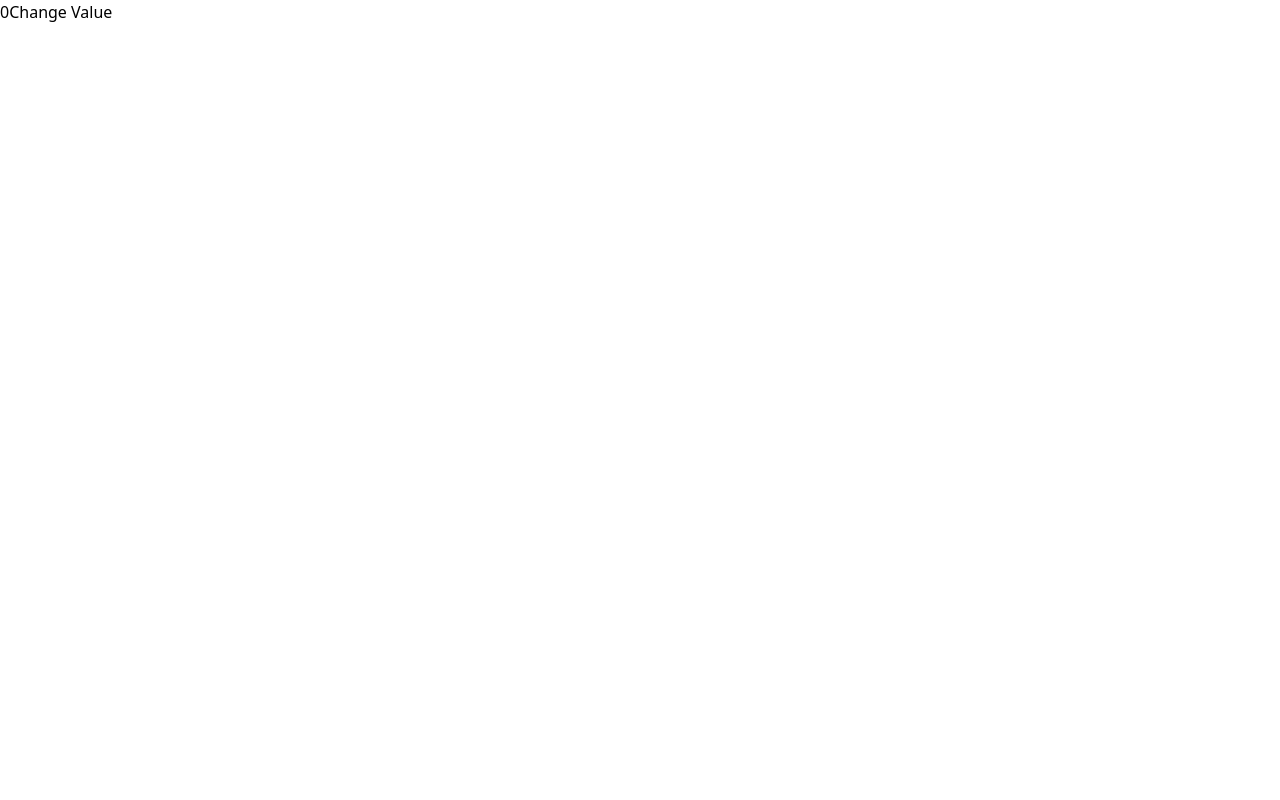
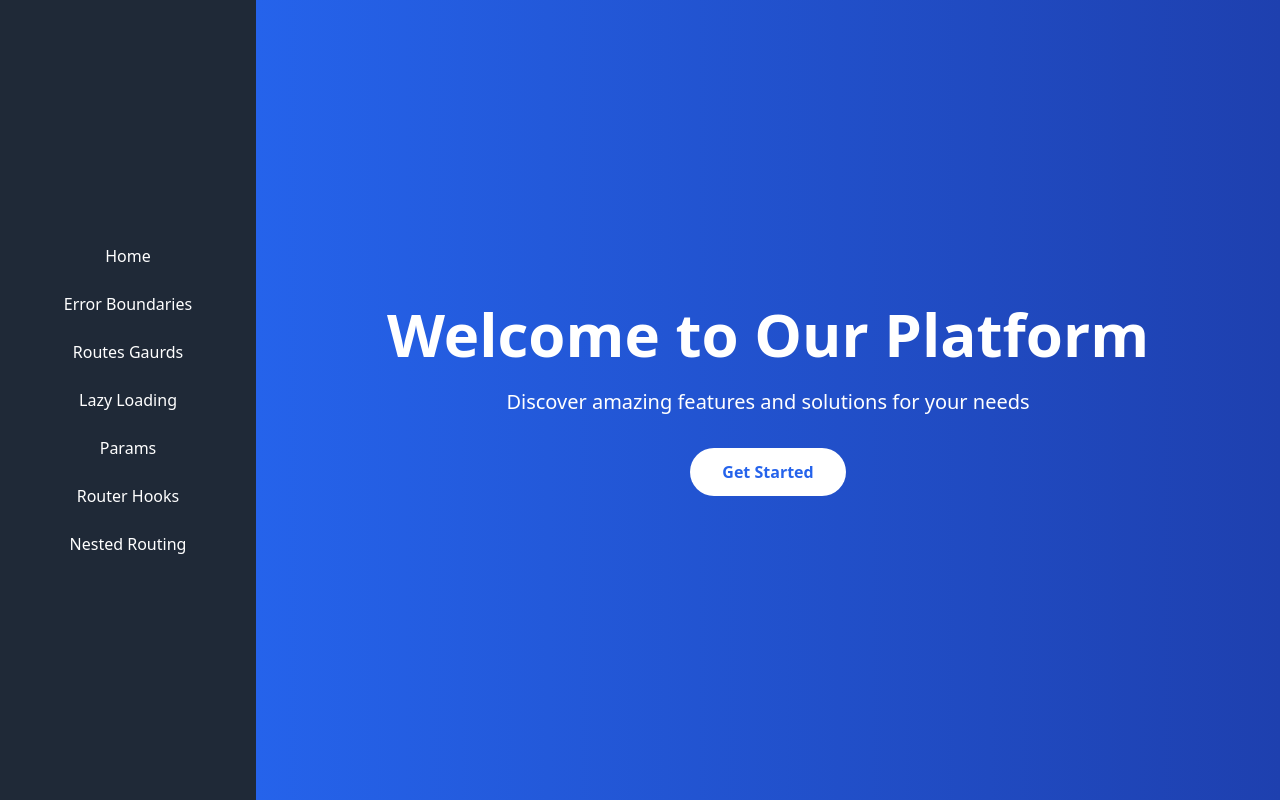
Before and after one commit to sehdevkumar/rct-all, a React (Vite) app: page / in a window 1280 px wide. Built offline with nearby package versions, Linux system fonts and the light colour scheme.

Commit message:
chnages progress

```diff
--- a/package.json
+++ b/package.json
@@ -10,7 +10,8 @@
   },
   "dependencies": {
     "react": "^18.3.1",
-    "react-dom": "^18.3.1"
+    "react-dom": "^18.3.1",
+    "react-router-dom": "^7.1.1"
   },
   "devDependencies": {
     "@eslint/js": "^9.17.0",
--- a/src/App.tsx
+++ b/src/App.tsx
@@ -1,20 +1,12 @@
-import { useState } from "react";
 import "./App.css";
+import { RouterEntry } from "./react-routings/router-entry";
 
 function App() {
 
-
-
-   const [counter,setCounter] = useState(0);
-
-
    return (
       <>
-        <div>
-            {counter}
 
-            <button onClick={()=> setCounter(d=>d+1)} type="button">Change Value</button>
-        </div>
+        <RouterEntry/>
 
       </>
    )
--- /dev/null
+++ b/src/react-routings/Landing.tsx
@@ -0,0 +1,24 @@
+const Landing = () => {
+  return (
+    <div className="min-h-screen h-full">
+      {/* Hero Section */}
+      <section className="bg-gradient-to-r flex justify-center items-center h-full from-blue-600 to-blue-800 text-white py-20">
+        <div className="container mx-auto px-4">
+          <div className="max-w-3xl mx-auto text-center">
+            <h1 className="text-4xl md:text-6xl font-bold mb-6">
+              Welcome to Our Platform
+            </h1>
+            <p className="text-xl mb-8">
+              Discover amazing features and solutions for your needs
+            </p>
+            <button className="bg-white text-blue-600 px-8 py-3 rounded-full font-semibold hover:bg-gray-100 transition-colors">
+              Get Started
+            </button>
+          </div>
+        </div>
+      </section>
+    </div>
+  );
+};
+
+export default Landing;
--- /dev/null
+++ b/src/react-routings/SideBar.tsx
@@ -0,0 +1,67 @@
+import React from "react";
+import { NavLink } from "react-router-dom";
+
+const SideBar: React.FC = () => {
+  return (
+    <div className="w-64 h-screen bg-gray-800 text-white">
+      <nav className="w-full h-full flex flex-col justify-center items-center">
+        <ul className="space-y-2 w-full text-center">
+          <li>
+            <NavLink to="/" className="block px-4 py-2 hover:bg-gray-700">
+              Home
+            </NavLink>
+          </li>
+          <li>
+            <NavLink to="/about" className="block px-4 py-2 hover:bg-gray-700">
+              Error Boundaries
+            </NavLink>
+          </li>
+          <li>
+            <NavLink
+              to="/services"
+              className="block px-4 py-2 hover:bg-gray-700"
+            >
+              Routes Gaurds
+            </NavLink>
+          </li>
+          <li>
+            <NavLink
+              to="/contact"
+              className="block px-4 py-2 hover:bg-gray-700"
+            >
+              Lazy Loading
+            </NavLink>
+          </li>
+
+          <li>
+            <NavLink
+              to="/contact"
+              className="block px-4 py-2 hover:bg-gray-700"
+            >
+              Params
+            </NavLink>
+          </li>
+          <li>
+            <NavLink
+              to="/contact"
+              className="block px-4 py-2 hover:bg-gray-700"
+            >
+              Router Hooks
+            </NavLink>
+          </li>
+
+          <li>
+            <NavLink
+              to="/contact"
+              className="block px-4 py-2 hover:bg-gray-700"
+            >
+              Nested Routing
+            </NavLink>
+          </li>
+        </ul>
+      </nav>
+    </div>
+  );
+};
+
+export default SideBar;
--- /dev/null
+++ b/src/react-routings/router-entry.tsx
@@ -0,0 +1,18 @@
+import { BrowserRouter, Route, Routes } from "react-router-dom";
+import Landing from "./Landing";
+import SideBar from "./SideBar";
+
+export const RouterEntry = () => {
+  return (
+    <BrowserRouter>
+      <div style={{ display: "flex" }}>
+        <SideBar />
+        <div style={{ flex: 1 }}>
+          <Routes>
+            <Route path="/" element={<Landing />} />
+          </Routes>
+        </div>
+      </div>
+    </BrowserRouter>
+  );
+};
```
Also changed, not shown: 1 other file (tests, documents, lock files or other folders).
